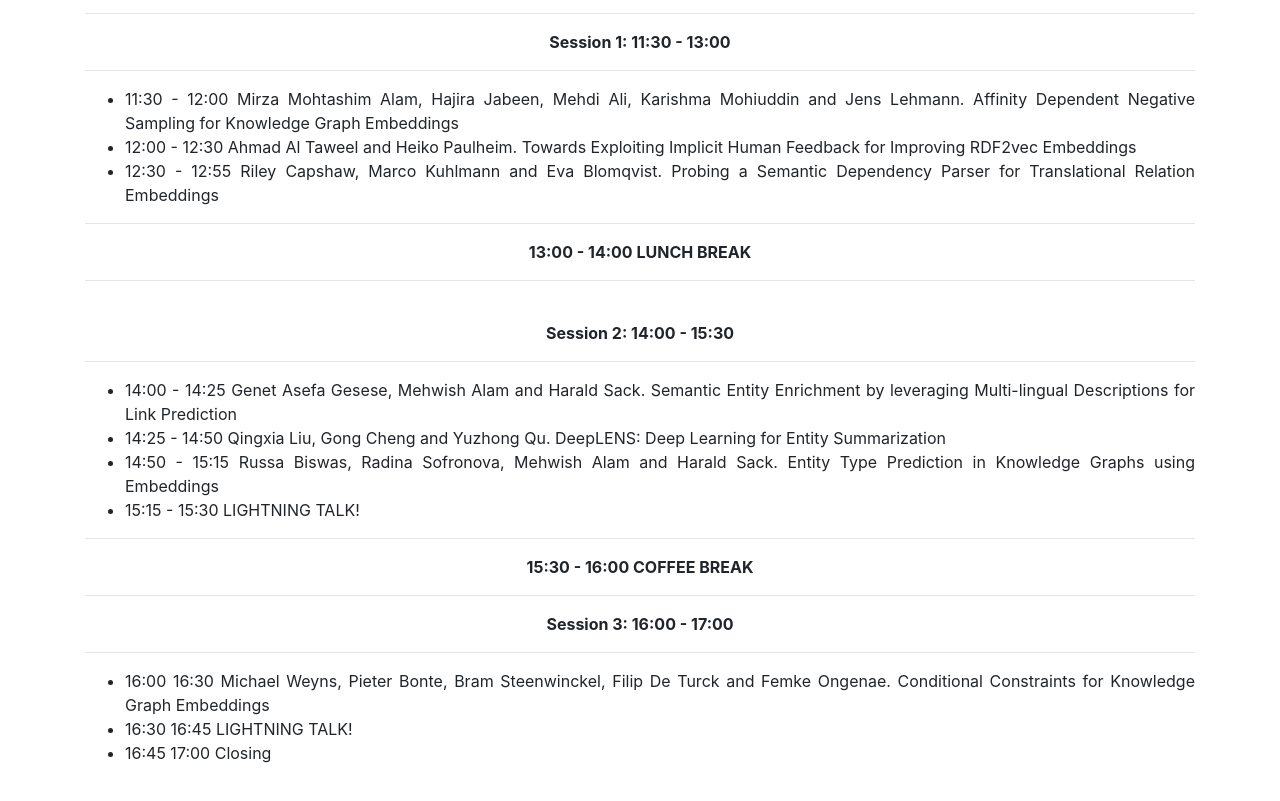
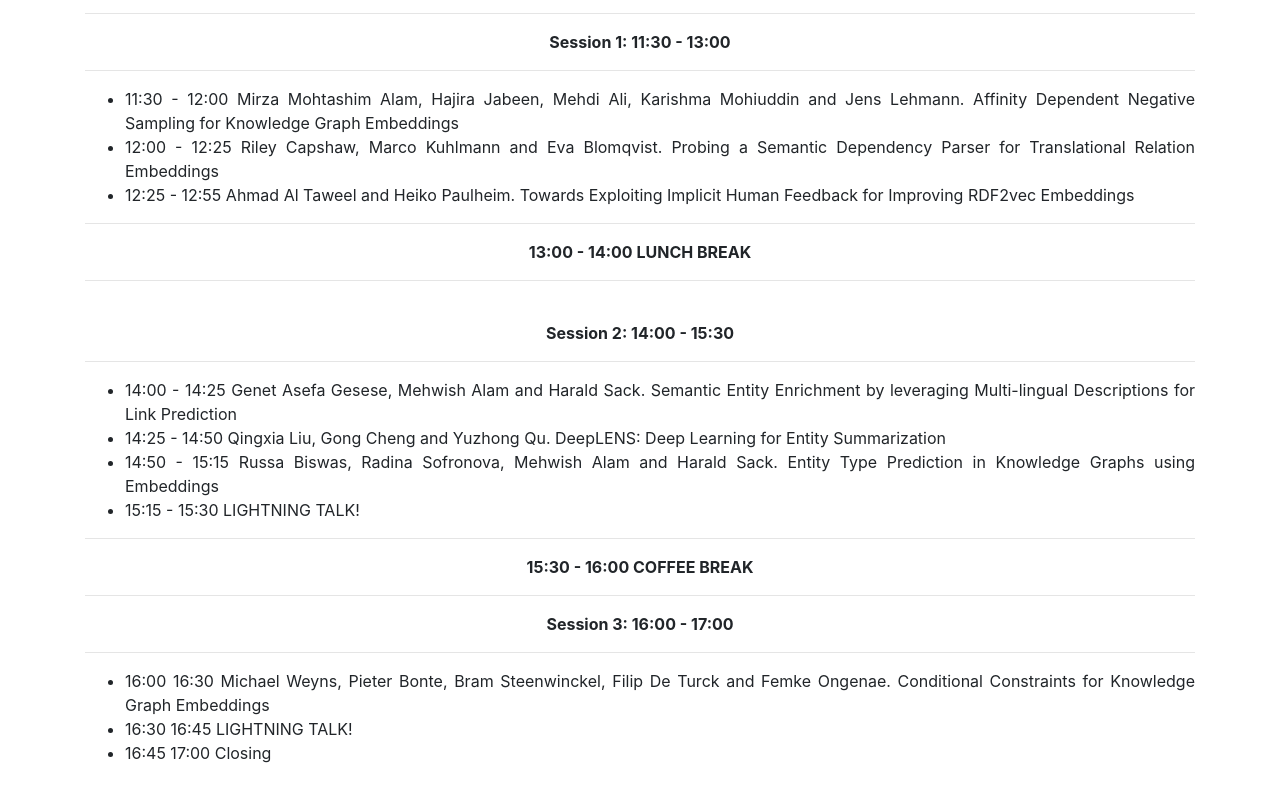
Before and after one commit to alammehwish/dl4kg_eswc_2020, a website with bundled scripts: page index.html in a window 1280 px wide. Shown: the part 4440-5241 px from the top of the page. Built offline with nearby package versions, Linux system fonts and the light colour scheme; files whose address does not match are found by name; a web font is replaced by a local one.

Commit message:
Update index.html

```diff
--- a/index.html
+++ b/index.html
@@ -230,9 +230,10 @@
           <b>Session 1: 11:30 - 13:00 </b><br />
 		  <hr>
           <ul style="text-align:justify">
-          	<li>11:30 - 12:00 Mirza Mohtashim Alam, Hajira Jabeen, Mehdi Ali, Karishma Mohiuddin and Jens Lehmann. Affinity Dependent Negative Sampling for Knowledge Graph Embeddings</li>
-			<li>12:00 - 12:30	Ahmad Al Taweel and Heiko Paulheim. Towards Exploiting Implicit Human Feedback for Improving RDF2vec Embeddings</li>
-			<li>12:30 - 12:55	Riley Capshaw, Marco Kuhlmann and Eva Blomqvist. Probing a Semantic Dependency Parser for Translational Relation Embeddings</li>
+          	<li>11:30 - 12:00	Mirza Mohtashim Alam, Hajira Jabeen, Mehdi Ali, Karishma Mohiuddin and Jens Lehmann. Affinity Dependent Negative Sampling for Knowledge Graph Embeddings</li>
+		<li>12:00 - 12:25	Riley Capshaw, Marco Kuhlmann and Eva Blomqvist. Probing a Semantic Dependency Parser for Translational Relation Embeddings</li>
+		<li>12:25 - 12:55	Ahmad Al Taweel and Heiko Paulheim. Towards Exploiting Implicit Human Feedback for Improving RDF2vec Embeddings</li>
+
           </ul>
           <hr>
           <b>13:00 - 14:00 LUNCH BREAK </b><br />
```
